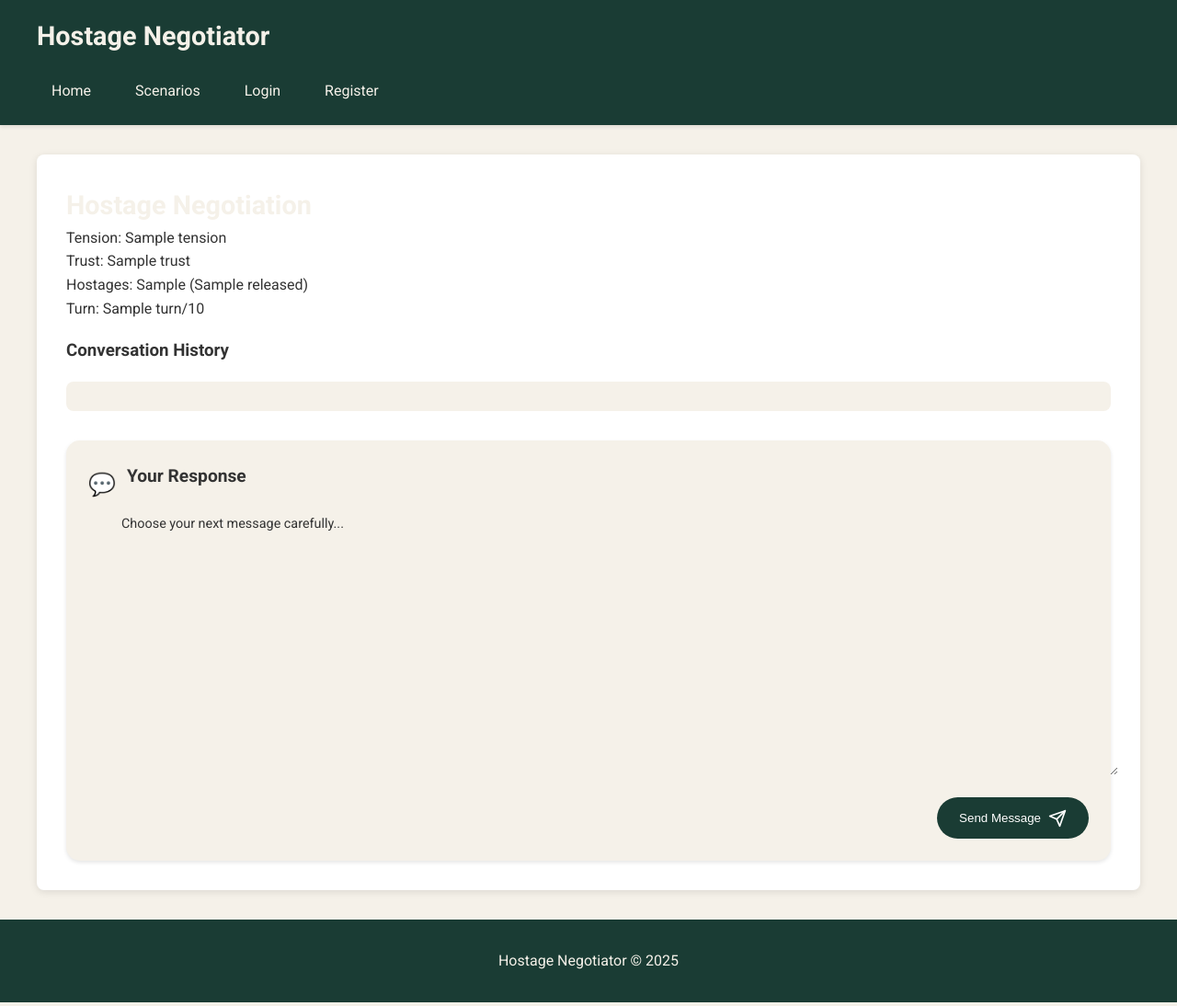
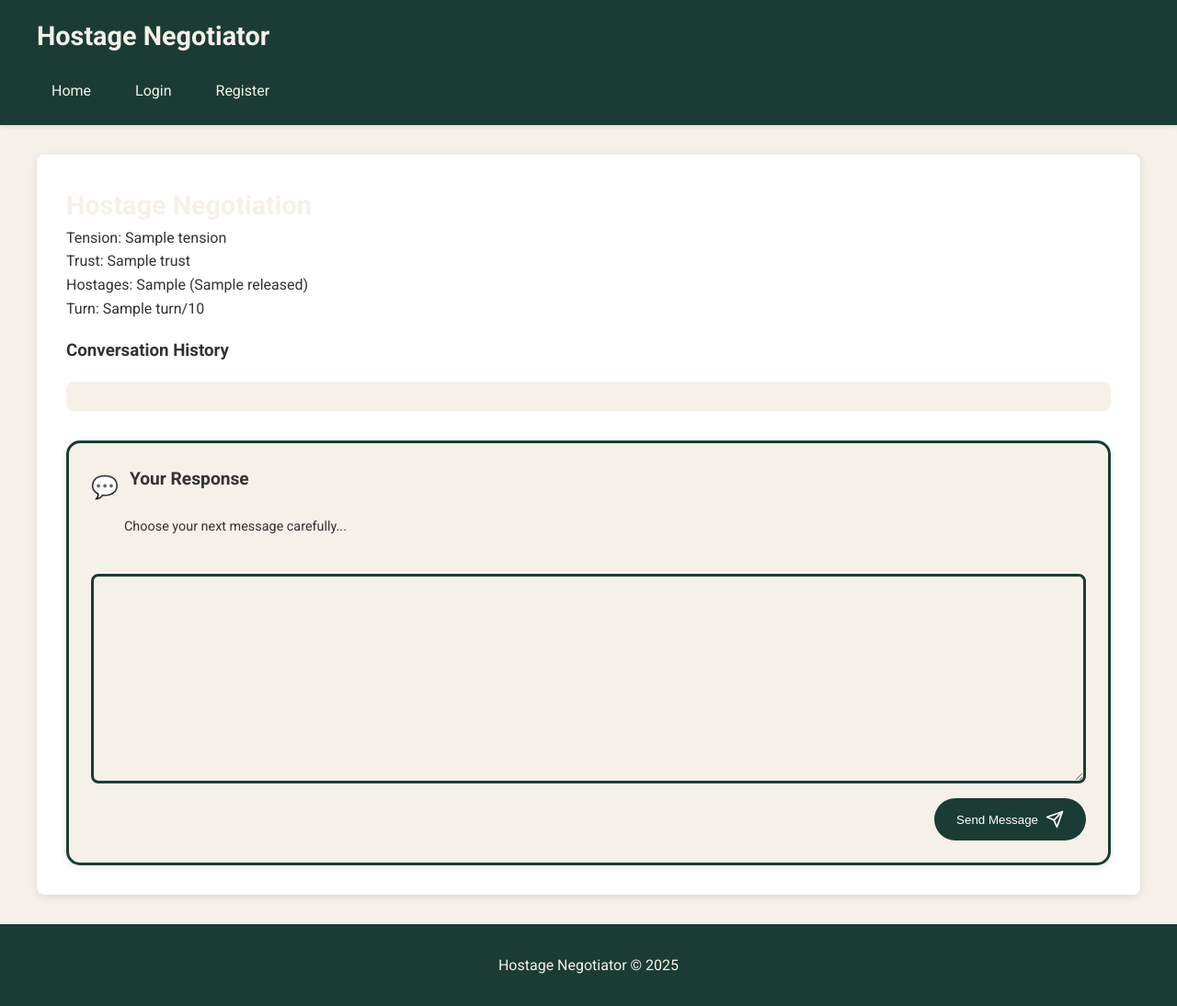
Before and after one commit to oyekamal/hostage-game, a Django app: template hostage_negotiator/game/templates/game/game.html in a window 1280 px wide. Shown: the whole page at 92% size. Run offline with Django 5.2, Linux system fonts and the light colour scheme; tables that the repository leaves empty hold one stand-in row (values such as "Sample post"); the template is opened without the code that fills it: values that come from a table or form of the project are taken from there, most other values are stand-ins (such as "Sample title", 1, 10 or a date in 2020).

Commit message:
ui is beeter now

```diff
--- a/hostage_negotiator/game/templates/base.html
+++ b/hostage_negotiator/game/templates/base.html
@@ -207,6 +207,8 @@
             background: var(--primary);
             color: var(--secondary);
             margin-left: 20%;
+            border: 3px solid var(--accent);    /* Added prominent border */
+            box-shadow: 0 2px 8px rgba(0,0,0,0.2);  /* Added shadow for more emphasis */
         }
 
         .message-sender {
@@ -222,8 +224,8 @@
             <h1>{% block header %}Hostage Negotiator{% endblock %}</h1>
             <nav class="nav-links">
                 <a href="{% url 'index' %}">Home</a>
-                <a href="{% url 'scenario_list' %}">Scenarios</a>
                 {% if user.is_authenticated %}
+                    <a href="{% url 'scenario_list' %}">Scenarios</a>
                     <a href="{% url 'game_history' %}">History</a>
                     <a href="{% url 'stats' %}">Stats</a>
                     <a href="{% url 'logout' %}">Logout</a>
--- a/hostage_negotiator/game/templates/game/game.html
+++ b/hostage_negotiator/game/templates/game/game.html
@@ -215,7 +215,8 @@
         border-radius: 15px;
         padding: 1.5rem;
         margin-top: 2rem;
-        box-shadow: 0 2px 4px rgba(0, 0, 0, 0.1);
+        box-shadow: 0 2px 8px rgba(0, 0, 0, 0.1);
+        border: 3px solid var(--primary);
     }
 
     .response-section h3 {
@@ -229,29 +230,34 @@
         display: flex;
         flex-direction: column;
         gap: 1rem;
+        padding: 0;  /* Remove any padding */
     }
 
     .form-group {
         width: 100%;
+        margin: 0;   /* Remove any margin */
     }
 
     .form-group textarea {
         width: 100%;
         min-height: 100px;
         padding: 1rem;
-        border: 2px solid var(--border);
+        border: 3px solid var(--primary);
         border-radius: 8px;
         background: var(--background);
         color: var(--text);
         font-size: 1rem;
         resize: vertical;
-        transition: border-color 0.2s ease;
+        transition: all 0.2s ease;
+        display: block;  /* Ensure block display */
+        box-sizing: border-box;  /* Include padding and border in element's total width and height */
+        margin: 0;  /* Remove any margin */
     }
 
     .form-group textarea:focus {
         outline: none;
-        border-color: var(--primary);
-        box-shadow: 0 0 0 2px rgba(var(--primary-rgb), 0.1);
+        border-color: var(--accent);
+        box-shadow: 0 0 0 4px rgba(var(--primary), 0.1);
     }
 
     .send-button {
```
